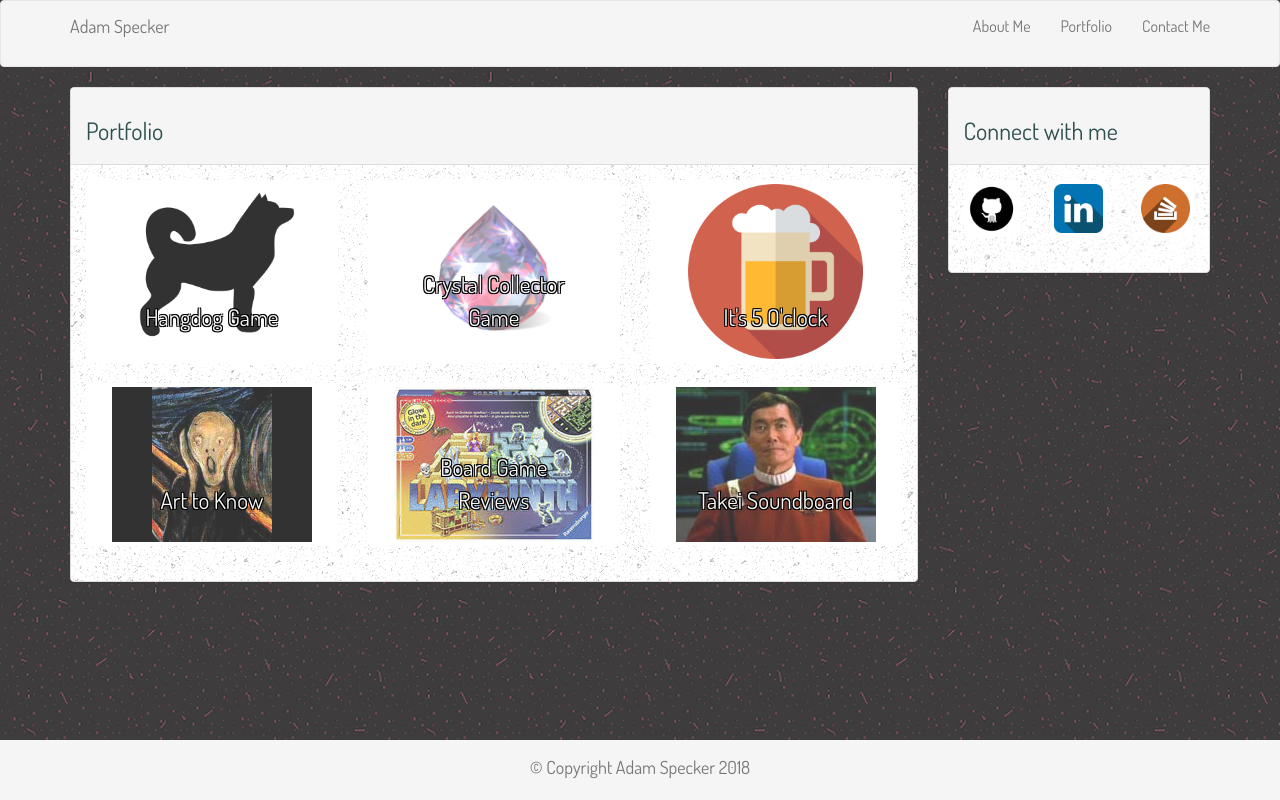
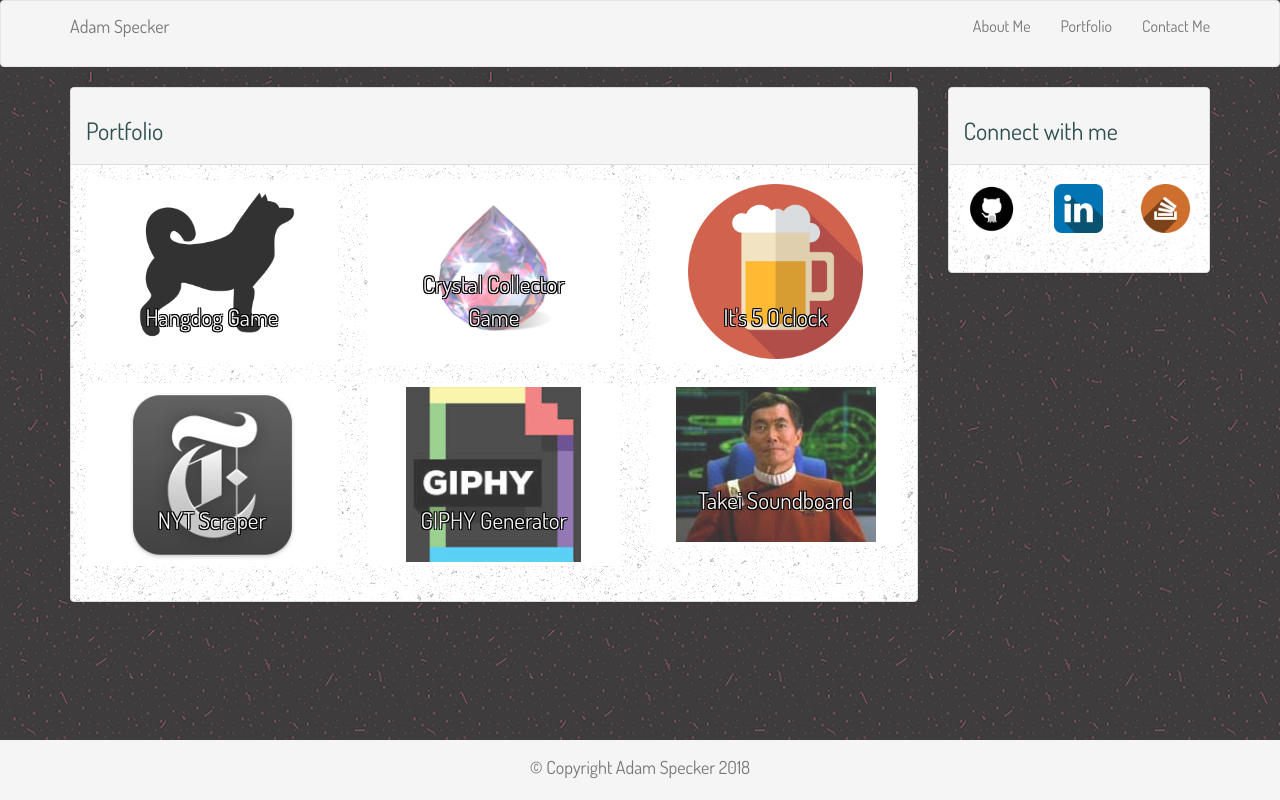
Before and after one commit to aspecker/bootstrap-portfolio, a plain HTML site: page portfolio.html in a window 1280 px wide. Drawn offline with nearby package versions, Linux system fonts and the light colour scheme.

Commit message:
added nyt scraper and giphy api generator

```diff
--- a/portfolio.html
+++ b/portfolio.html
@@ -68,16 +68,16 @@
                         <div class="row">
                             <div class="col-md-4">
                                     <div class="thumbnail">
-                                        <a href="https://en.wikipedia.org/wiki/The_Scream" target="_blank">
-                                            <img class="portPic img-responsive" src="./assets/images/theScream_tn.jpg" alt="The Scream Icon">
-                                        <div class="carousel-caption">Art to Know</div></a>
+                                        <a href="https://aspecker.github.io/NYT-crawler/" target="_blank">
+                                            <img class="portPic img-responsive" src="./assets/images/nyt-icon.png" alt="New York Times Icon">
+                                        <div class="carousel-caption">NYT Scraper</div></a>
                                     </div>
                             </div>
                             <div class="col-md-4">
                                 <div class="thumbnail">
-                                    <a href="https://boardgamegeek.com/">
-                                        <img class="portPic img-responsive" src="./assets/images/boardGame_tn.jpg" alt="Board Game Icon">
-                                    <div class="carousel-caption">Board Game Reviews</div></a>
+                                    <a href="https://aspecker.github.io/giphy-api/" target="_blank">
+                                        <img class="portPic img-responsive" src="./assets/images/giphy-logo.jpg" alt="Giphy Icon">
+                                    <div class="carousel-caption">GIPHY Generator</div></a>
                                 </div>
                             </div>
                             <div class="col-md-4">
```
Also changed, not shown: assets/images/boardGame_tn.jpg (deleted), assets/images/giphy-logo.jpg (added), assets/images/gwentIcon_tn.jpg (deleted), assets/images/nyt-icon.png (added), assets/images/theScream_tn.jpg (deleted).
